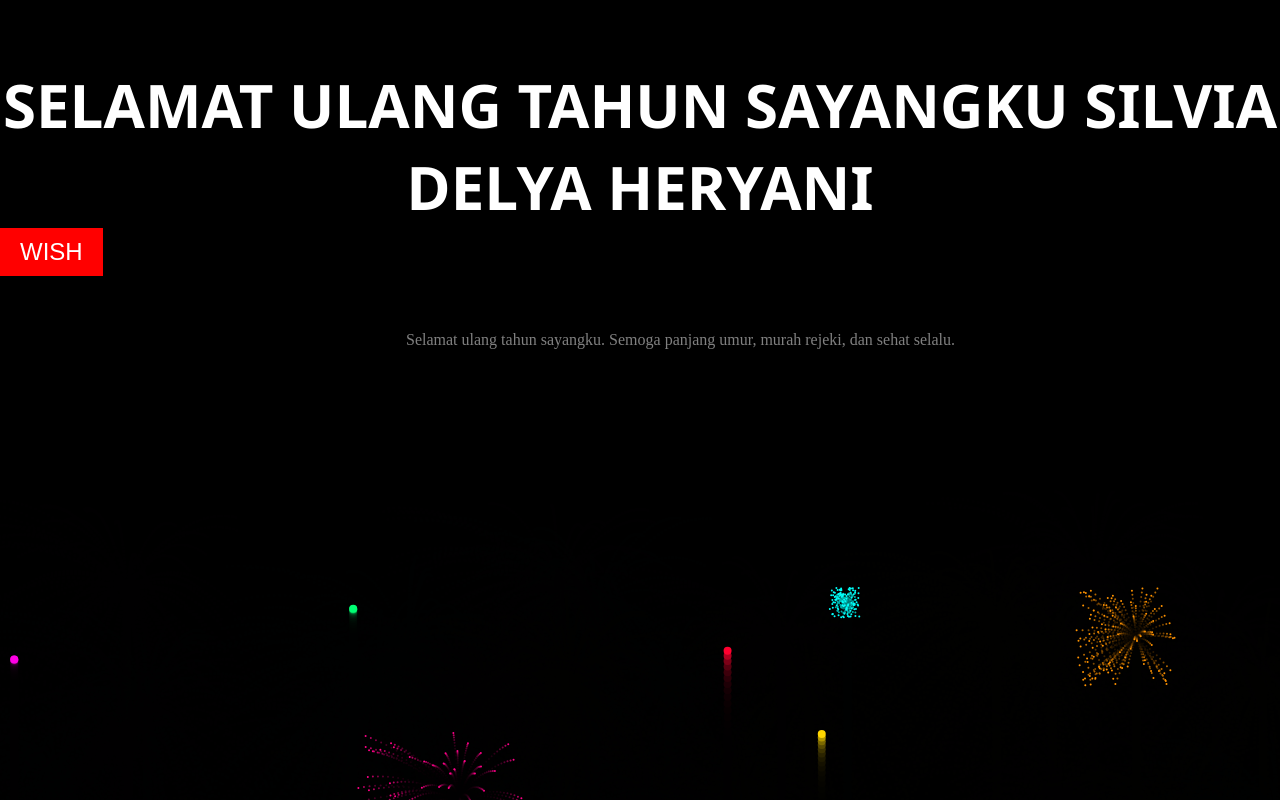
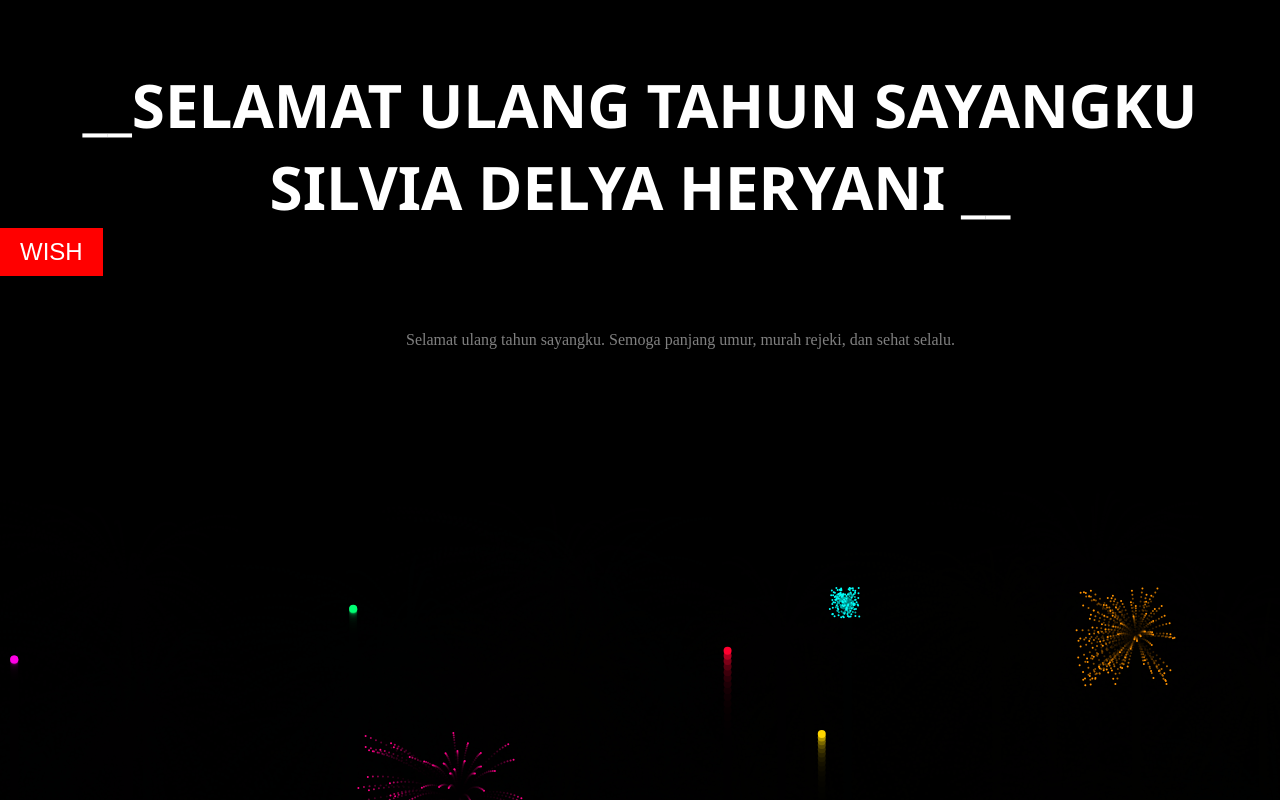
Before and after one commit to AbhayHacker01/hbd31silv, a plain HTML site: page index.html in a window 1280 px wide. Drawn offline with Linux system fonts and the light colour scheme.

Commit message:
Update index.html

```diff
--- a/index.html
+++ b/index.html
@@ -38,7 +38,7 @@ color: white;
 
 <body>
 
-<h1>SELAMAT ULANG TAHUN SAYANGKU SILVIA DELYA HERYANI</h2>
+<h1>__SELAMAT ULANG TAHUN SAYANGKU SILVIA DELYA HERYANI __</h2>
     <p><a href="wish.html"> <button justify-content: center;
         align-items: center; style="font-size: 24px; padding: 10px 20px; background-color: #ff0000; color: white; border: none; cursor: pointer;">WISH</button></a></p>
 
```
